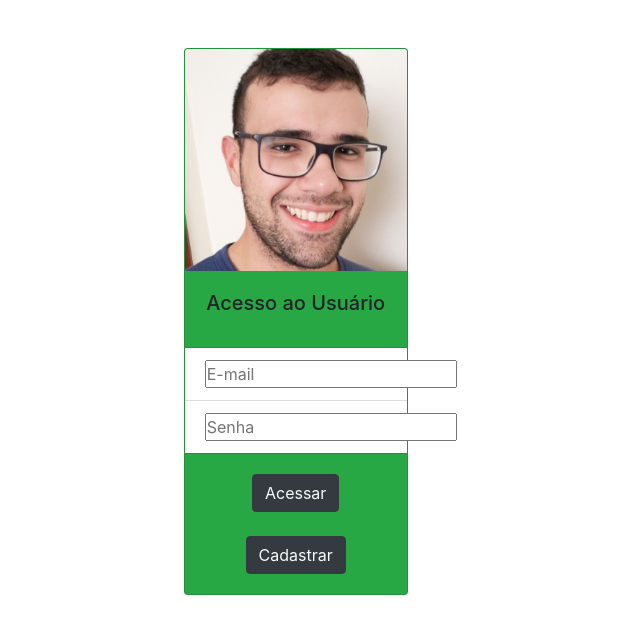
After one commit to mnshade/Prot_SaveMoney, a PHP site: page /acesso.html in a window 1280 px wide. The commit adds this page. Shown: the top 634 px of the page, without its empty margins (273-913 px from the left). Run offline with PHP 8.4, Linux system fonts and the light colour scheme.

Commit message:
PAGINA DE ACESSO + DE CADASTRO

```diff
--- /dev/null
+++ b/Save_Money_1/acesso.html
@@ -0,0 +1,63 @@
+<!DOCTYPE html>
+<html lang="en">
+<head>
+    <meta charset="UTF-8">
+    <meta name="viewport" content="width=device-width, initial-scale=1.0">
+    <title>Cadastro Cliente</title>
+    <link rel="stylesheet" href="style.css" type="text/css">
+    <link href="css/bootstrap.min.css" rel="stylesheet">
+</head>
+<body>
+    <div class="container-fluid mt-5 mb-5">
+        <div class="row ">
+            <div class="col-4">
+            </div>
+            <div class="col-5">
+                <div id="container_login" class="container-fluid text-center">
+                    <div class="card text-center bg-success " style="width: 14rem;">
+                        <img src="img/edmilson.jpg" class="card-img-top" alt="...">
+                        <div class="card-body">
+                          <h5 class="card-title">Acesso ao Usuário</h5>
+                        </div>
+                        <ul class="list-group list-group-flush">
+                          <li class="list-group-item"><input type="text" id="input" placeholder="E-mail"></li>
+                          <li class="list-group-item"><input type="text" id="input" placeholder="Senha"></li>
+
+                        </ul>
+
+                        <div class="card-body">
+                          <a href="#" class="card-link text-light btn btn-dark"><buttom type="buttom">Acessar</buttom></a><br>
+                          <br>
+                          <a href="cadastro.html" class="card-link text-light btn btn-dark"><buttom type="buttom">Cadastrar</buttom></a>
+                        </div>
+                      </div>
+                </div>
+            </div>
+            <div class="col-3">
+            </div>
+        </div>
+    </div>
+
+
+
+
+
+
+
+
+
+
+
+
+
+
+
+
+
+        <!-- BOOTSTRAP JS-->
+        <script src="js/jquery.js"></script>
+        <script src="js/bootstrap.bundle.min.js"></script>
+
+
+</body>
+</html>
--- a/Save_Money_1/style.css
+++ b/Save_Money_1/style.css
@@ -16,9 +16,23 @@ hr{
 
 
 
-footer{
+#footer_inicio{
     background:rgb(32, 145, 66);
     height: 400px;
     padding: 40px;
 
 }
+
+#nav_cadastro{
+    background-color: green;
+    width: 100%;
+    height: 40px;
+}
+
+#footer_cadastro{
+    background-color: green;
+    width: 100%;
+    height: 40px;
+    position:absolute;
+    bottom:0;
+}
```
Also changed, not shown: Save_Money_1/cadastro.html (added, +31 -0 lines), Save_Money_1/index.html (+8 -8 lines).
